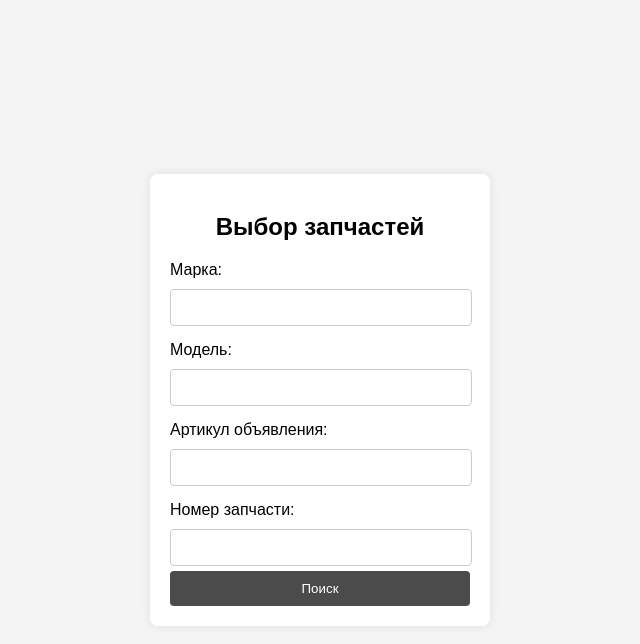
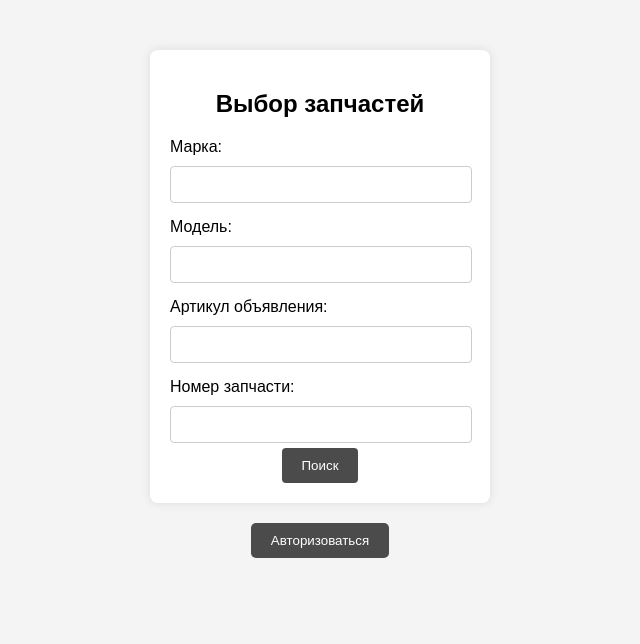
Before and after one commit to alfesko/OlegBamper, a website: page main.html in a window 1280 px wide. Shown: the whole page, without its empty margins (320-960 px from the left). Drawn offline with Linux system fonts and the light colour scheme.

Commit message:
login button on main.html

```diff
--- a/main.html
+++ b/main.html
@@ -26,5 +26,8 @@
         <button type="submit">Поиск</button>
     </form>
 </div>
+
+<button class="logout-btn" onclick="location.href='/login';">Авторизоваться</button>
+
 </body>
 </html>
--- a/public/styles.css
+++ b/public/styles.css
@@ -2,8 +2,9 @@ body {
     font-family: Arial, sans-serif;
     background-color: #f4f4f4;
     display: flex;
-    justify-content: center;
+    flex-direction: column;
     align-items: center;
+    justify-content: flex-start;
     height: 100vh;
     margin: 0;
 }
@@ -15,6 +16,7 @@ body {
     box-shadow: 0 0 10px rgba(0, 0, 0, 0.1);
     width: 300px;
     text-align: center;
+    margin-top: 50px;
 }
 
 h2 {
@@ -37,8 +39,7 @@ input[type="password"] {
 }
 
 button {
-    width: 100%;
-    padding: 10px;
+    padding: 10px 20px;
     background-color: #4b4b4b;
     color: white;
     border: none;
@@ -49,3 +50,13 @@ button {
 button:hover {
     background-color: #000000;
 }
+
+.logout-btn {
+    background-color: #4b4b4b;
+    color: white;
+    padding: 10px 20px;
+    border: none;
+    cursor: pointer;
+    border-radius: 5px;
+    margin-top: 20px;
+}
```
Also changed, not shown: login.html (+1 -1 lines).
